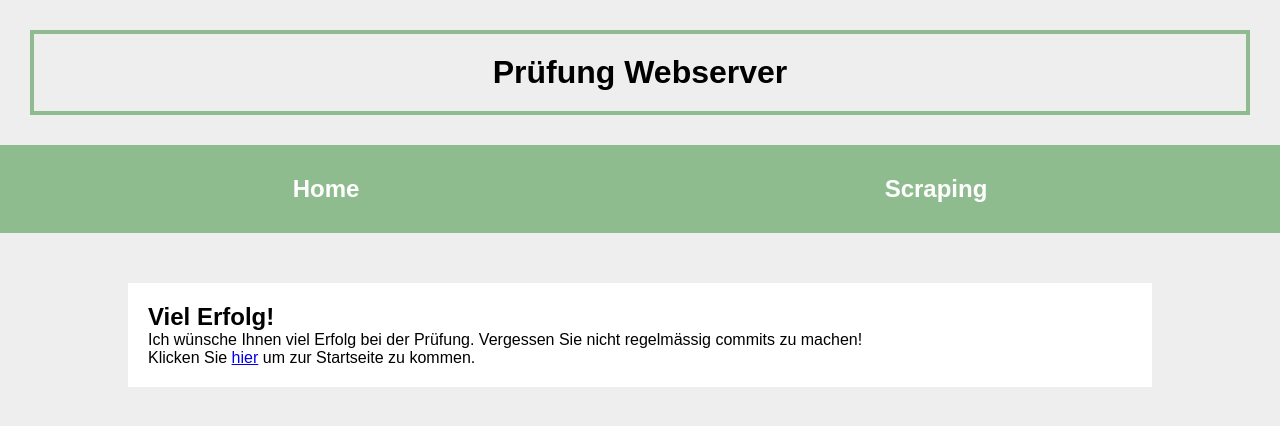
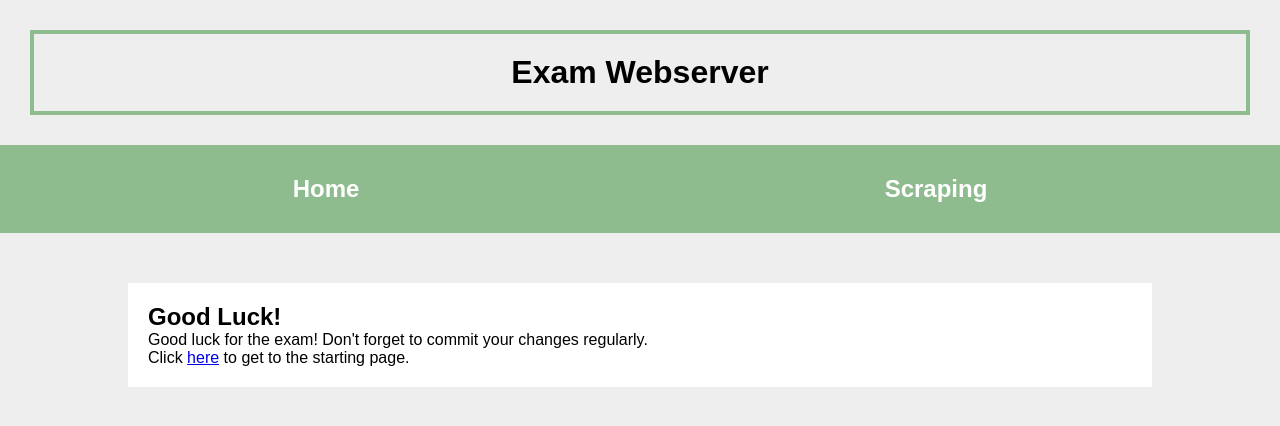
Before and after one commit to souphieeh/exam-webserver, a Flask app: page / in a window 1280 px wide. Shown: the top 426 px of the page. Run offline with Flask 2, Linux system fonts and the light colour scheme.

Commit message:
translation

```diff
--- a/scrape.py
+++ b/scrape.py
@@ -13,7 +13,7 @@ def main():
     # select your objects
     elements = [elem for elem in soup.select('.scrape-this > strong')]
 
-    print(f"Es wurden {len(elements)} Elemente gefunden.")
+    print(f"{len(elements)} Element(s) were found.")
 
     data = []
 
--- a/static/main.css
+++ b/static/main.css
@@ -13,8 +13,7 @@ body {
     justify-content: space-around;
 }
 
-/* Implementieren Sie Ihre Änderungen hier. Lassen Sie den Code oben so wie er
-* ist!!! */
+/* Implement your changes here. Leave the code above as is. */
 
 h1 {
     text-align: center;
--- a/templates/base.html
+++ b/templates/base.html
@@ -4,11 +4,11 @@
     <meta charset="UTF-8">
     <meta http-equiv="X-UA-Compatible" content="IE=edge">
     <meta name="viewport" content="width=device-width, initial-scale=1.0">
-    <title>Prüfung Webserver</title>
+    <title>Exam Webserver</title>
     <link rel="stylesheet" href="{{ url_for('static', filename='main.css') }}">
 </head>
 <body>
-    <h1>Prüfung Webserver</h1>
+    <h1>Exam Webserver</h1>
     <ul class="navbar">
         <li class="nav-item">
             <a class="nav-link" href="/">Home</a>
--- a/templates/index.html
+++ b/templates/index.html
@@ -1,7 +1,6 @@
 {% extends "base.html" %}
 {% block content %}
-    <h2>Viel Erfolg!</h2>
-    <p>Ich wünsche Ihnen viel Erfolg bei der Prüfung. Vergessen Sie nicht
-    regelmässig commits zu machen!</p>
-    <p>Klicken Sie <a href="/">hier</a> um zur Startseite zu kommen.</p>
+    <h2>Good Luck!</h2>
+    <p>Good luck for the exam! Don't forget to commit your changes regularly.</p>
+    <p>Click <a href="/">here</a> to get to the starting page.</p>
 {% endblock %}
```
Also changed, not shown: .gitpod.yml (added), README.md.
